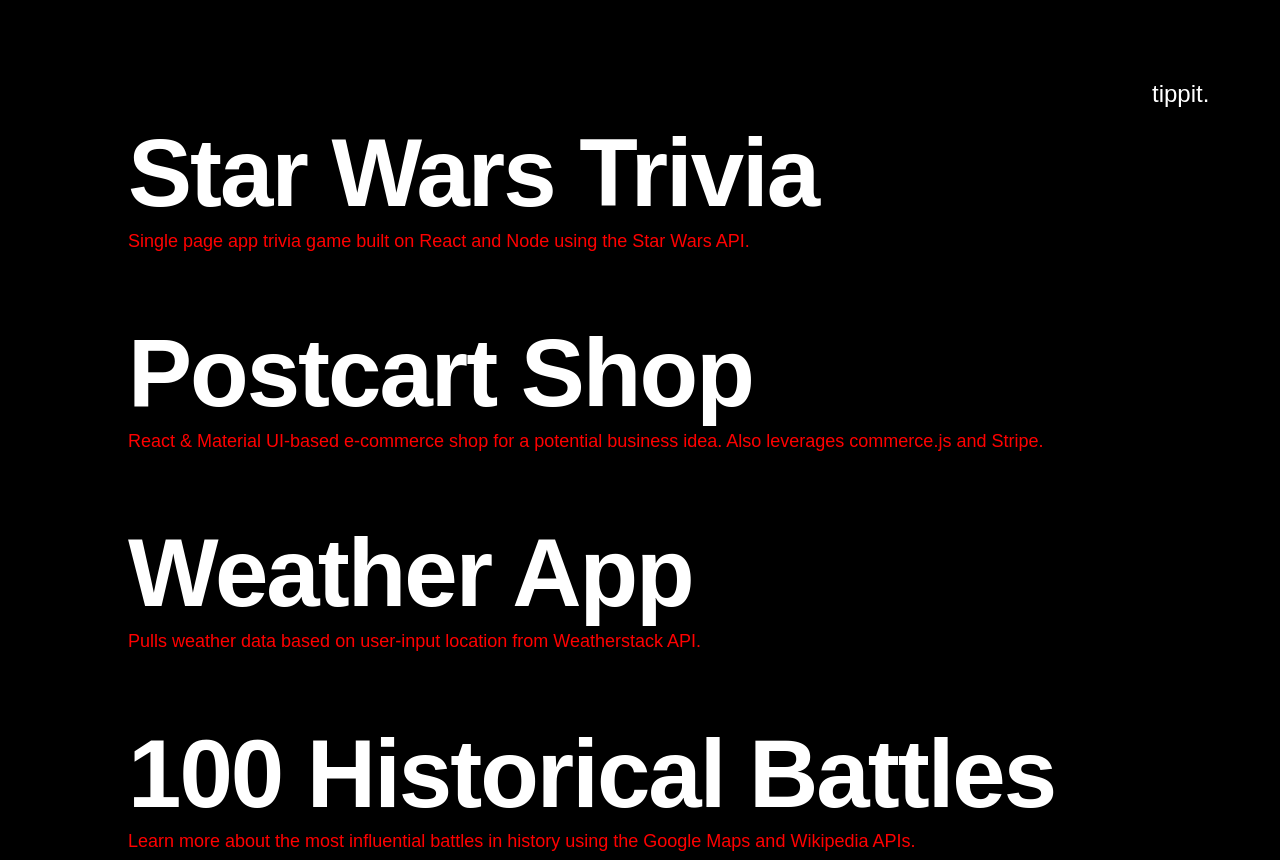
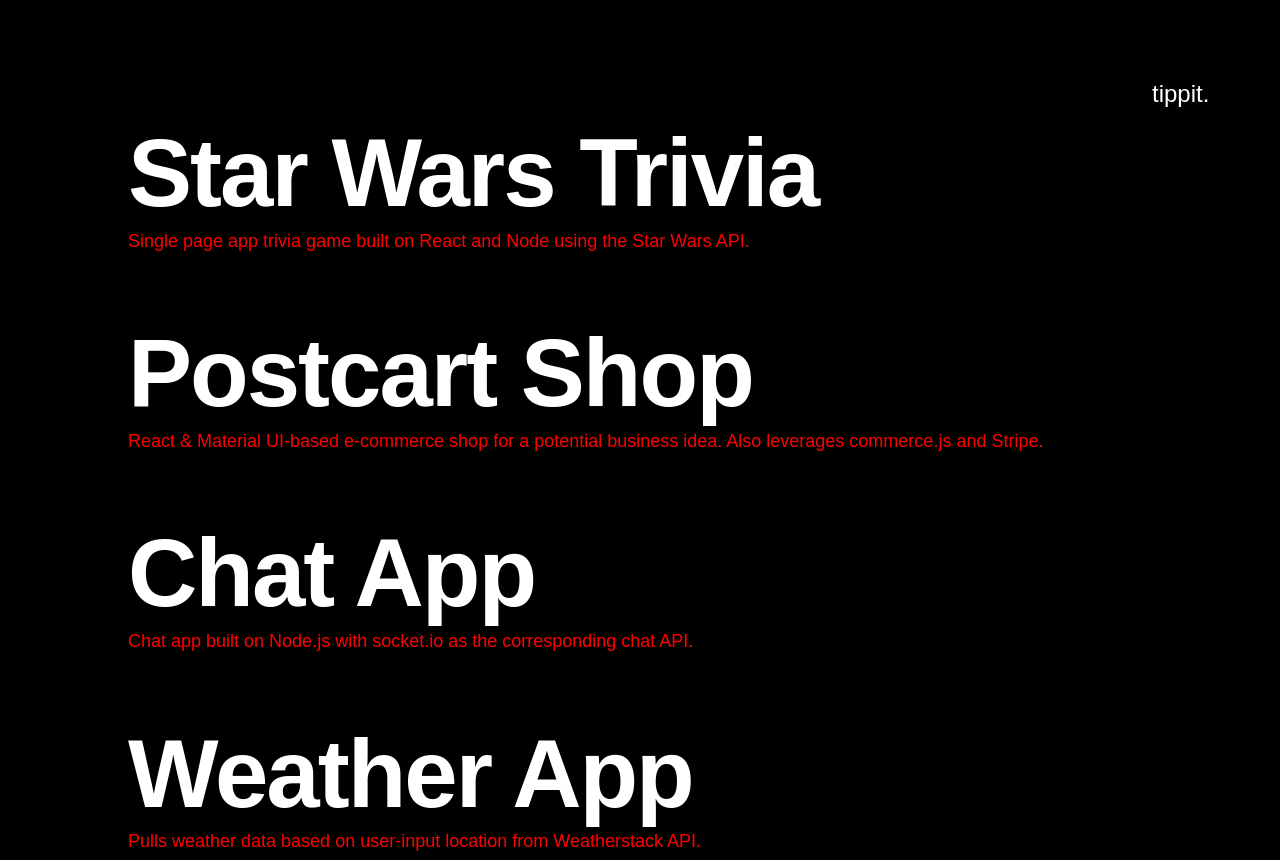
Before and after one commit to ZachTippit/portfolio, a website: page projects.html in a window 1280 px wide. Shown: the top 860 px of the page. Drawn offline with Linux system fonts and the light colour scheme; a web font is replaced by a local one.

Commit message:
Added the chat app to portfolio

```diff
--- a/projects.html
+++ b/projects.html
@@ -29,6 +29,7 @@
                     </p>
                 </div>
             </a>
+
             <a href='https://postcart.netlify.app/'>
                 <div class='on-hover-40 hide-text-block project'>
                     <h2 class='white-text'>
@@ -36,6 +37,16 @@
                     </h2>
                     <p class='red-text'>
                         React & Material UI-based e-commerce shop for a potential business idea. Also leverages commerce.js and Stripe.
+                    </p>
+                </div>
+            </a>
+            <a href='https://tippit-chat-app.herokuapp.com/'>
+                <div class='on-hover-40 hide-text-block project'>
+                    <h2 class='white-text'>
+                        Chat App
+                    </h2>
+                    <p class='red-text'>
+                        Chat app built on Node.js with socket.io as the corresponding chat API.
                     </p>
                 </div>
             </a>
```
